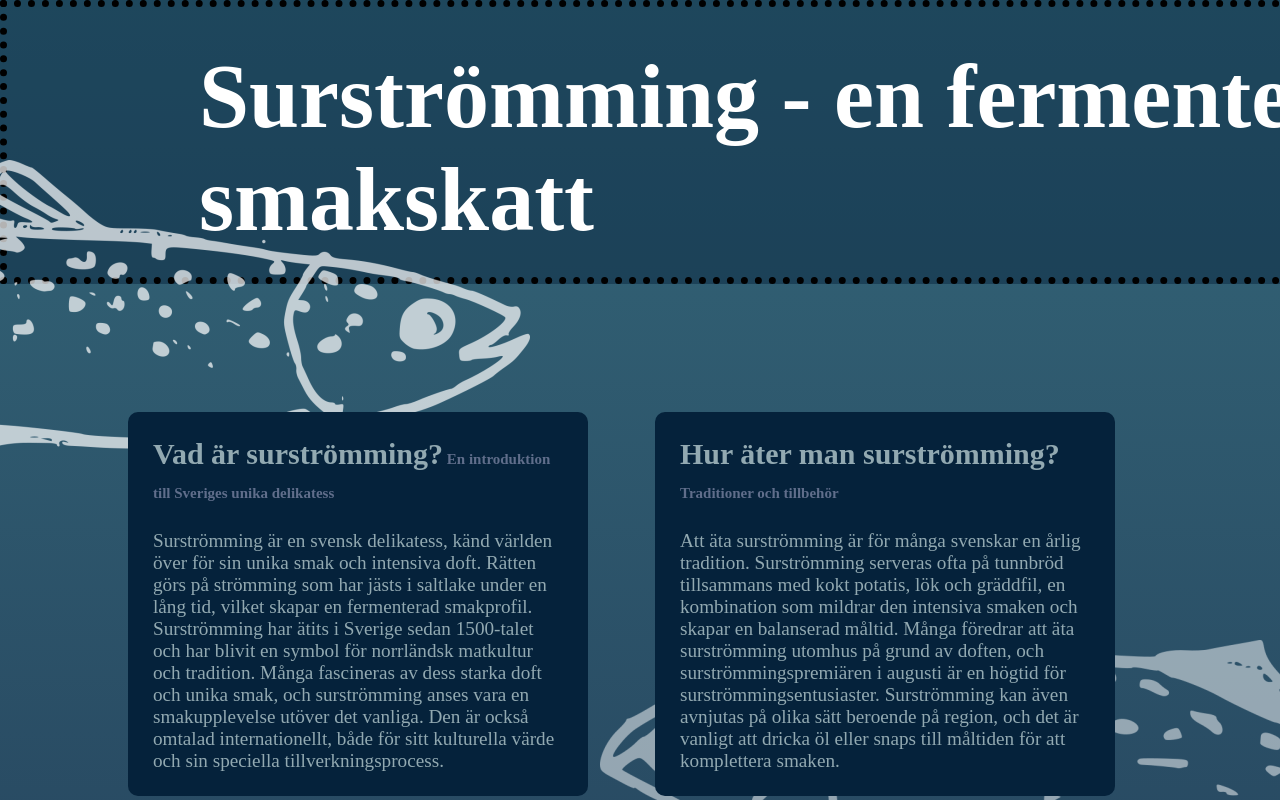
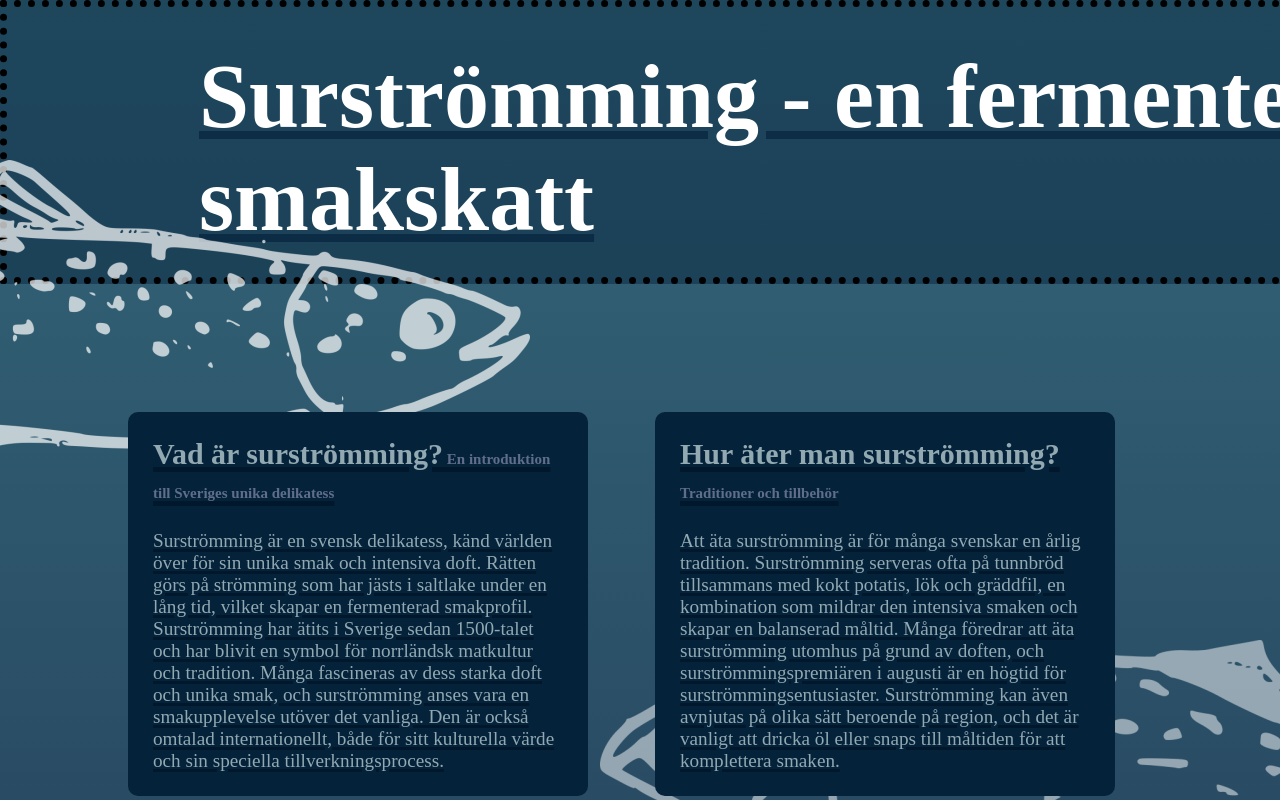
Before and after one commit to Floratuff/Floratuff.github.io, a plain HTML site: page index.html in a window 1280 px wide. Shown: the top 800 px of the page. Drawn offline with Linux system fonts and the light colour scheme; a web font is replaced by a local one.

Commit message:
förbättrar läsbarheten

```diff
--- a/style.css
+++ b/style.css
@@ -35,6 +35,8 @@ h1 {
     padding: 2%;
     padding-left: 15%;
     padding-right: 0%;
+    text-decoration: #05223bad underline;
+    text-decoration-thickness: 9%;
 }
 
 #box{
@@ -56,6 +58,8 @@ article {
     color: #92a9b1;
     z-index: 5;
     font-family: "Quintessential";
+    text-decoration: #01182c underline;
+    text-decoration-thickness: 15%;
 }
 
 h2{
```
